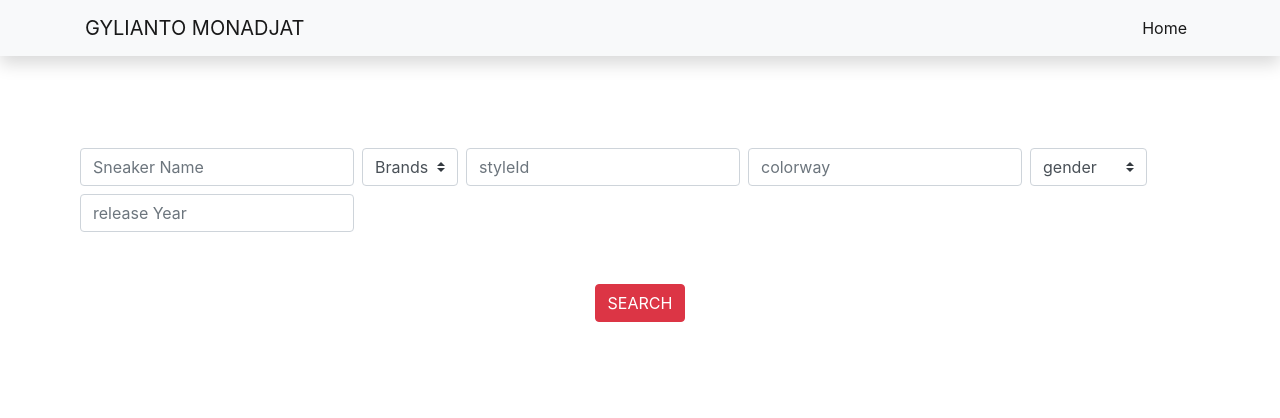
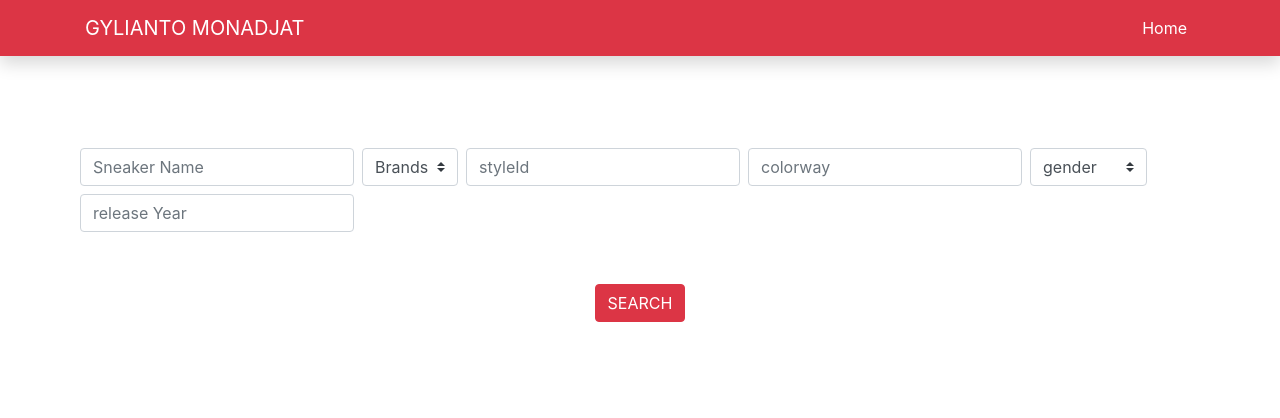
Before and after one commit to gylianto/sneaker-api, a PHP site: page / in a window 1280 px wide. Shown: the top 418 px of the page. Run offline with PHP 8.4, Linux system fonts and the light colour scheme; data that the repository does not hold is empty; some libraries are stand-ins or nearby versions.

Commit message:
header text color

```diff
--- a/index.php
+++ b/index.php
@@ -18,13 +18,13 @@
     <link rel="stylesheet" href="css/main.css">
 </head>
 <body>
-<nav class="navbar navbar-expand-lg navbar-light bg-light shadow fixed-top">
-		<div class="container"> <a class="navbar-brand" href="#">GYLIANTO MONADJAT</a>
+<nav class="navbar navbar-expand-lg navbar-light bg-danger shadow fixed-top">
+		<div class="container"> <a class="navbar-brand text-white" href="#">GYLIANTO MONADJAT</a>
 			<button class="navbar-toggler" type="button" data-toggle="collapse" data-target="#navbarResponsive" aria-controls="navbarResponsive" aria-expanded="false" aria-label="Toggle navigation"> <span class="navbar-toggler-icon"></span>
 			</button>
 			<div class="collapse navbar-collapse" id="navbarResponsive">
 				<ul class="navbar-nav ml-auto">
-					<li class="nav-item active"> <a class="nav-link" href="https://gyliboomin.nl">Home
+					<li class="nav-item active"> <a class="nav-link text-white" href="https://gyliboomin.nl">Home
                           <span class="sr-only">(current)</span>
                         </a>
                     </li>
```
